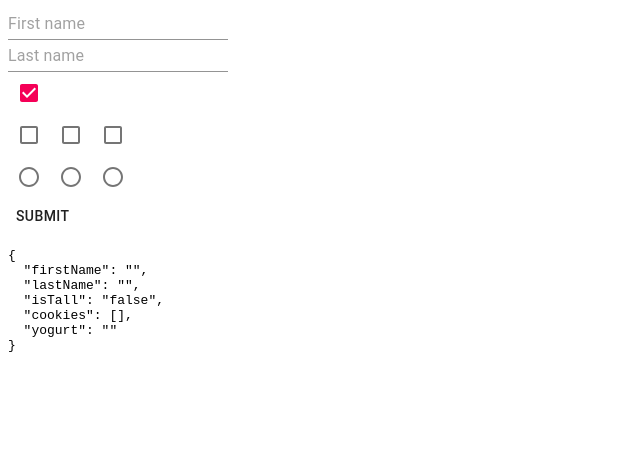
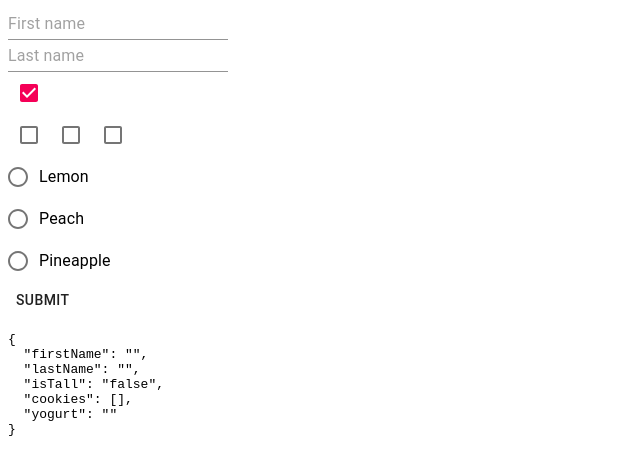
Before and after one commit to iunyi/formik, a React (Create React App) app: page / in a window 1280 px wide. Shown: the top 474 px of the page, without its empty margins (0-640 px from the left). Built offline with nearby package versions, Linux system fonts and the light colour scheme.

Commit message:
Create radio input alternative using custom fields and useField

```diff
--- a/src/components/App.js
+++ b/src/components/App.js
@@ -1,7 +1,14 @@
 import React from 'react';
 import '../stylesheets/App.css';
-import { Formik, Form, Field } from 'formik';
-import { TextField, Button, Checkbox, Radio } from '@material-ui/core';
+import { Formik, Form, Field, useField } from 'formik';
+import { TextField, Button, Checkbox, Radio, FormControlLabel } from '@material-ui/core';
+
+const MyRadio = ({ label, ...props }) => {
+  const [ field ] = useField(props)
+  return (
+    <FormControlLabel label={label} {...field} control={<Radio />} />
+  )
+}
 
 const App = () => {
   return (
@@ -49,9 +56,15 @@ const App = () => {
               <Field name="cookies" type="checkbox" value="butter cream" as={Checkbox}/>
             </div>
             <div>
-              <Field name="yogurt" type="radio" value="lemon" as={Radio} />
-              <Field name="yogurt" type="radio" value="peach" as={Radio}/>
-              <Field name="yogurt" type="radio" value="pineapple" as={Radio}/>
+              <div>
+                <MyRadio name="yogurt" type="radio" value="lemon" label="Lemon" />
+              </div>
+              <div>
+                <MyRadio name="yogurt" type="radio" value="peach" label="Peach" />
+              </div>
+              <div>
+                <MyRadio name="yogurt" type="radio" value="pineapple" label="Pineapple" />
+              </div>
             </div>
             <div>
               <Button
```
Also changed, not shown: 1 other file (tests, documents, lock files or other folders).
